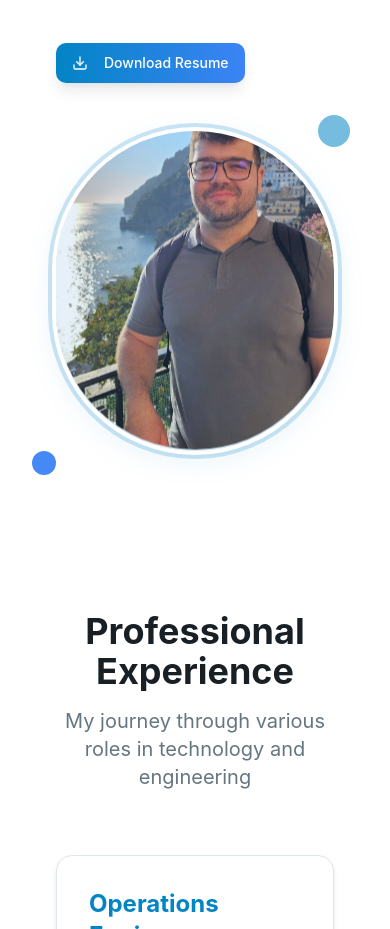
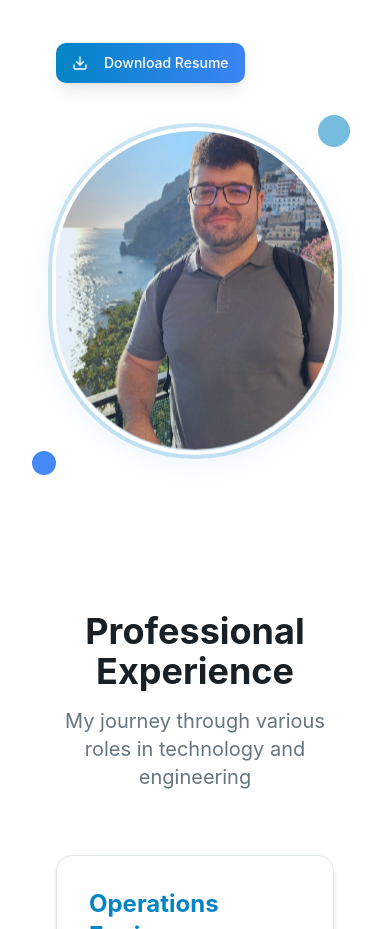
Before and after one commit to istanculea/ionutstanculea, a React (Vite) app: page / in a window 390 px wide. Shown: the part 3080-4009 px from the top of the page. Built offline with nearby package versions, Linux system fonts and the light colour scheme.

Commit message:
Fix: Adjust profile image visibility
Adjusted the profile image in the About Me section to ensure the user's head is fully visible. This involved updating the image source and applying responsive object-position styles.

```diff
--- a/src/components/About.tsx
+++ b/src/components/About.tsx
@@ -175,7 +175,9 @@ export function About() {
                 <img
                   src="/lovable-uploads/170f5004-9944-4459-b193-b8cca34127e6.png"
                   alt="Ionuț Stănculea - Cloud & Operations Engineer"
-                  className="w-80 h-80 lg:w-96 lg:h-96 object-cover object-center rounded-full shadow-tech animate-float"
+                  className="w-80 h-80 lg:w-96 lg:h-96 object-cover object-[50%_20%] rounded-full shadow-tech animate-float"
+                  loading="lazy"
+                  decoding="async"
                 />
                 {/* Decorative ring */}
                 <div className="absolute inset-0 rounded-full ring-4 ring-primary/20 ring-offset-4 ring-offset-background"></div>
```
